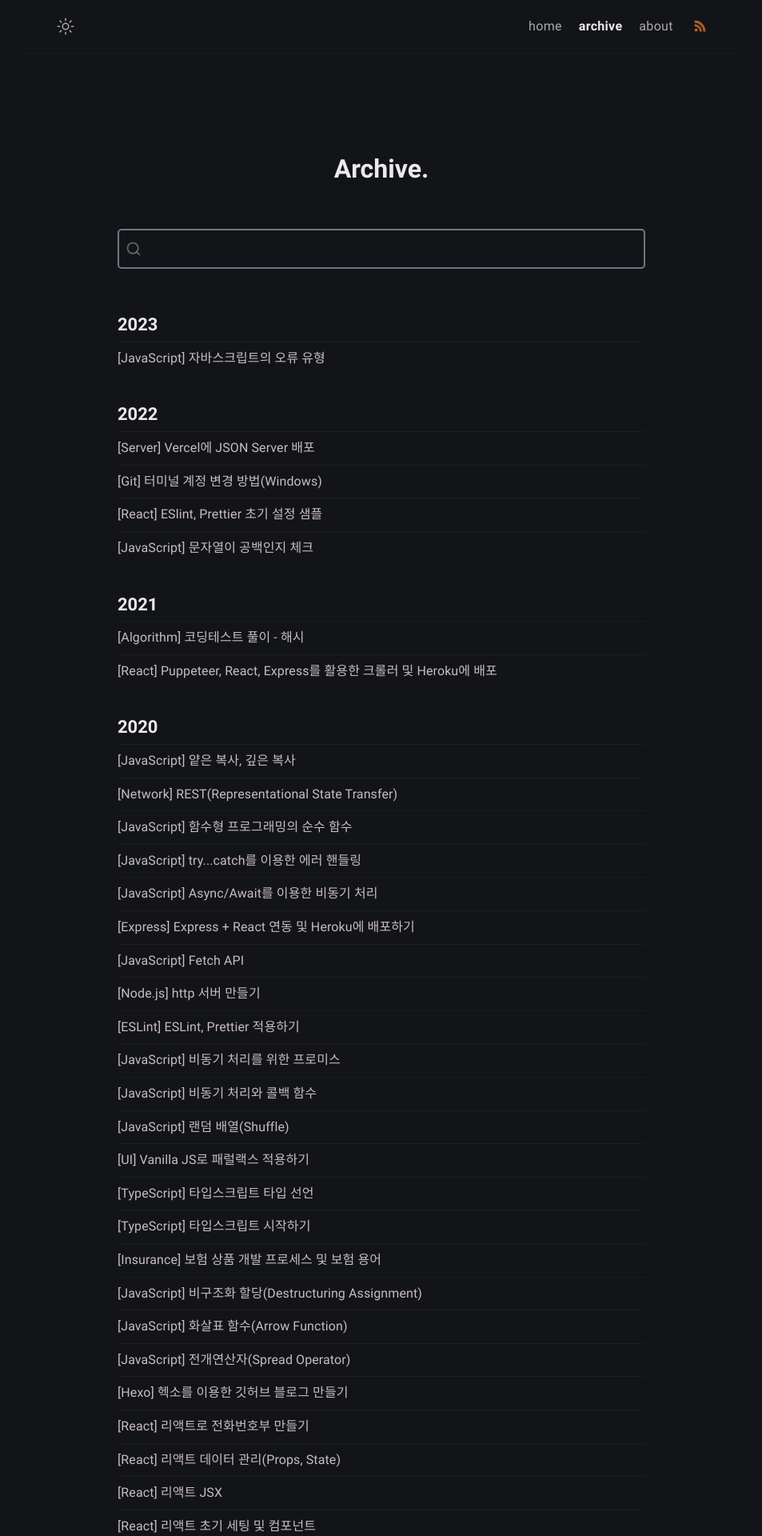
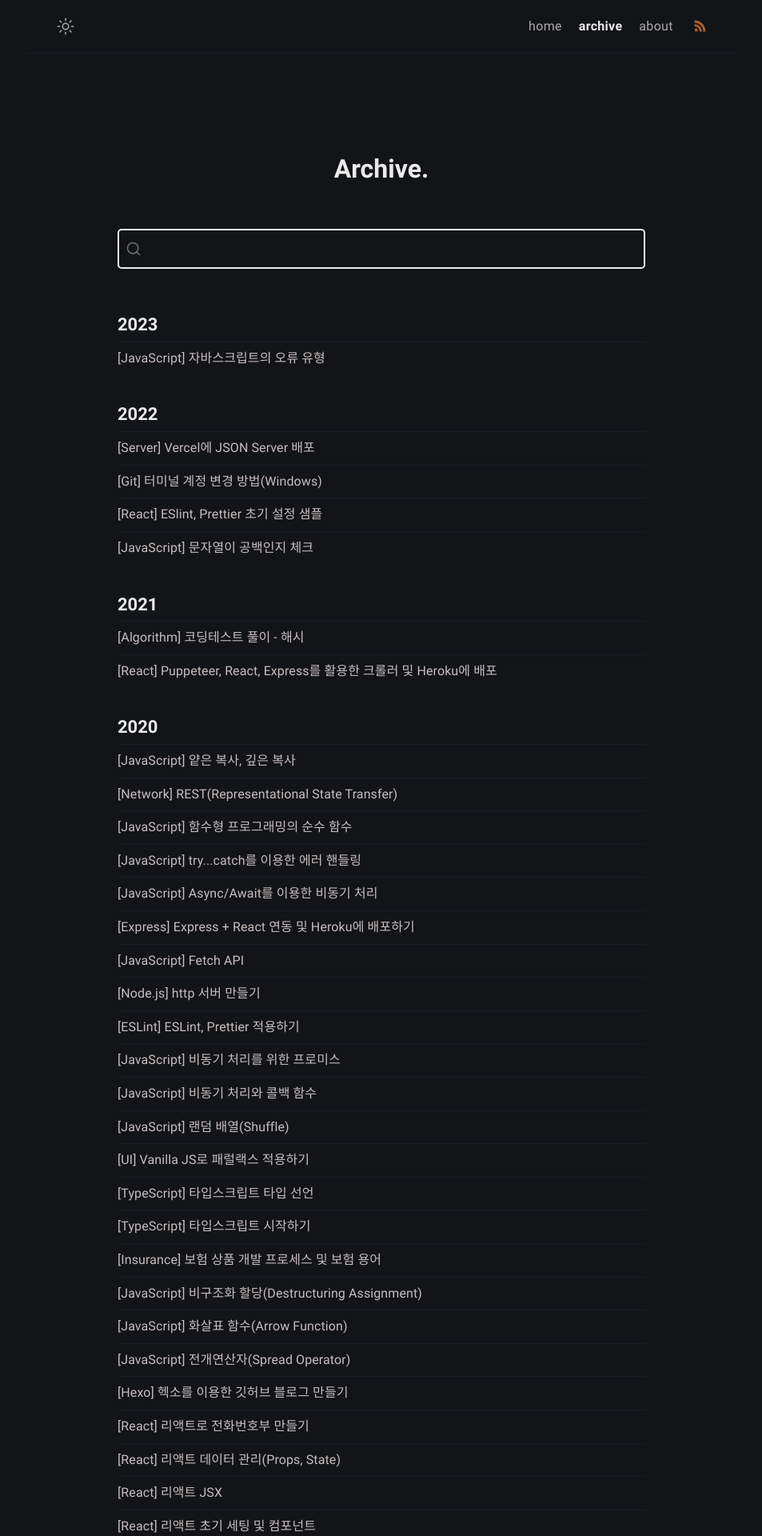
Before and after one commit to recordhouse/recordhouse.github.io, a Jekyll site: the page built from archive.html, in a window 1280 px wide. Shown: the top 1920 px of the page at 80% size, without its empty margins (163-1116 px from the left). Built offline with Jekyll 4.4.1, drawn with Linux system fonts in a browser that asks for light colours.

Commit message:
검색창 변경

```diff
--- a/_sass/klise/_layout.scss
+++ b/_sass/klise/_layout.scss
@@ -354,14 +354,16 @@
     -webkit-appearance: none;
     font-size: $base-font-size;
     background: none;
-    border: 2px solid $gray;
-
+    border: 2px solid $light;
     &::-webkit-input-placeholder {
       color: #808080;
     }
     &::-webkit-search-decoration,
     &::-webkit-search-results-decoration {
       display: none;
+    }
+    &:focus {
+      border: 2px solid $gray;
     }
   }
 }
```
